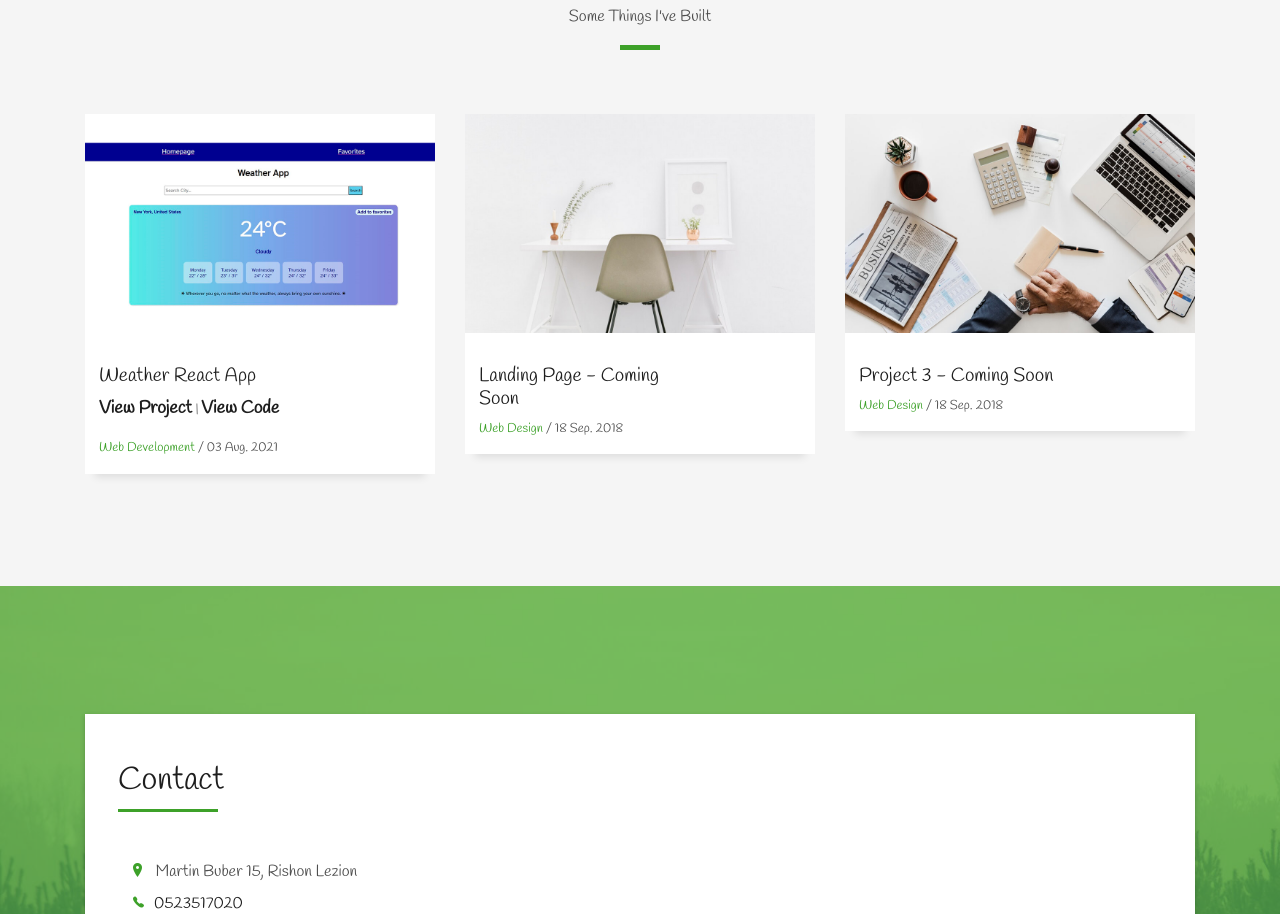
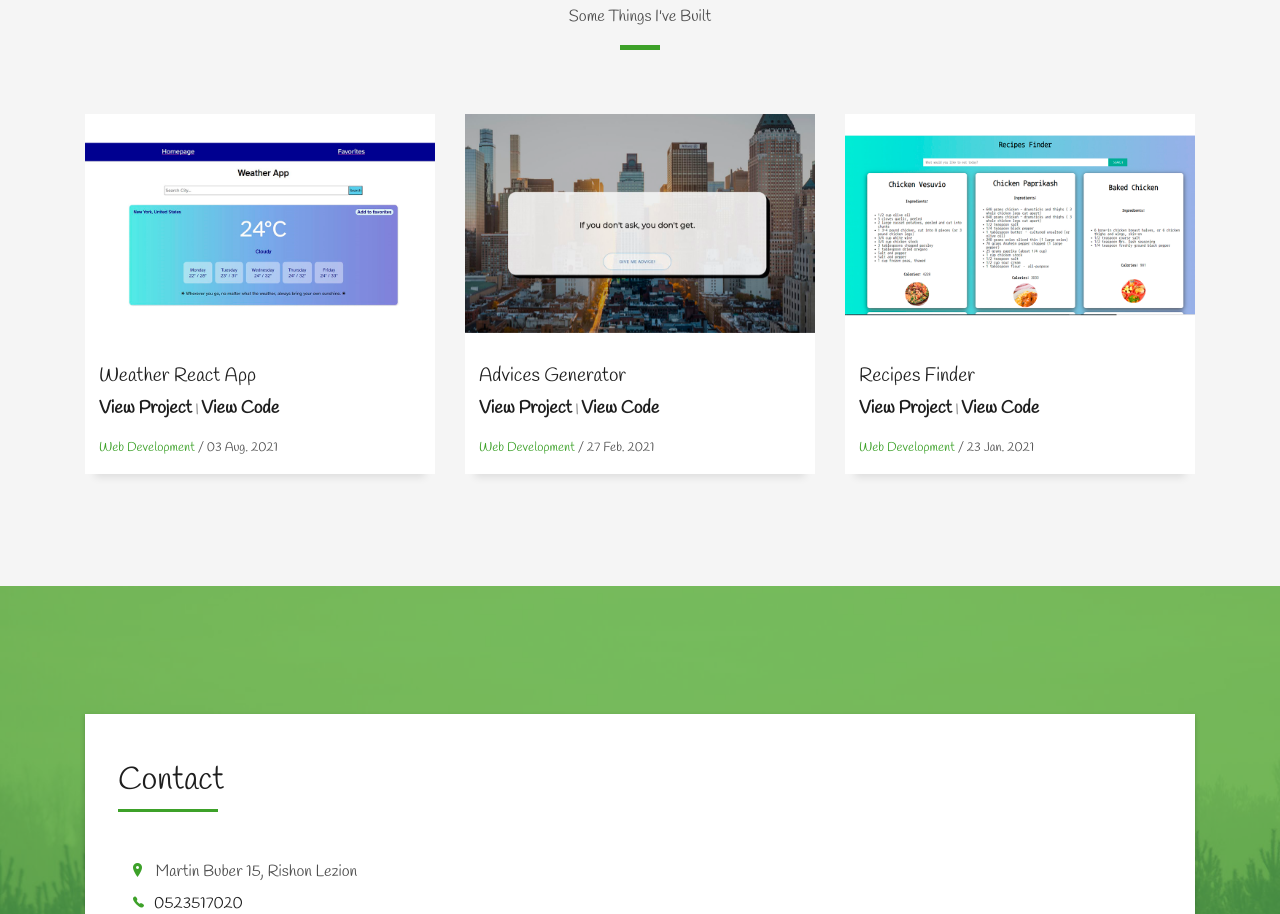
Before and after one commit to Or-Arbel/portfolio, a plain HTML site: page index.html in a window 1280 px wide. Shown: the part 2282-3196 px from the top of the page. Drawn offline with Linux system fonts and the light colour scheme; files whose address does not match are found by name.

Commit message:
updated my projects at 'work'

```diff
--- a/index.html
+++ b/index.html
@@ -289,16 +289,21 @@
         </div>
         <div class="col-md-4">
           <div class="work-box">
-            <a href="img/work-2.jpg" data-lightbox="gallery-mf">
+            <a href="img/work-advices.jpg" data-lightbox="gallery-mf">
               <div class="work-img">
-                <img src="img/work-2.jpg" alt="" class="img-fluid">
+                <img src="img/work-advices.jpg" alt="" class="img-fluid">
               </div>
               <div class="work-content">
                 <div class="row">
                   <div class="col-sm-8">
-                    <h2 class="w-title">Landing Page - Coming Soon</h2>
+                    <h2 class="w-title">Advices Generator</h2>
                     <div class="w-more">
-                      <span class="w-ctegory">Web Design</span> / <span class="w-date">18 Sep. 2018</span>
+                      <p>
+                    <a href="https://or-arbel.github.io/advice-app-react/" target="_blank"><span class="title-s">View Project </span></a>|
+
+                    <a href="https://github.com/Or-Arbel/advice-app-react" target="_blank"><span class="title-s"> View Code</span></a>
+                    </p>
+                      <span class="w-ctegory">Web Development</span> / <span class="w-date">27 Feb. 2021</span>
                     </div>
                   </div>
                   <!-- <div class="col-sm-4">
@@ -313,16 +318,21 @@
         </div>
         <div class="col-md-4">
           <div class="work-box">
-            <a href="img/work-3.jpg" data-lightbox="gallery-mf">
+            <a href="img/work-recipes.jpg" data-lightbox="gallery-mf">
               <div class="work-img">
-                <img src="img/work-3.jpg" alt="" class="img-fluid">
+                <img src="img/work-recipes.jpg" alt="" class="img-fluid">
               </div>
               <div class="work-content">
                 <div class="row">
                   <div class="col-sm-8">
-                    <h2 class="w-title">Project 3 - Coming Soon</h2>
+                    <h2 class="w-title">Recipes Finder</h2>
                     <div class="w-more">
-                      <span class="w-ctegory">Web Design</span> / <span class="w-date">18 Sep. 2018</span>
+                      <p>
+                    <a href="https://or-arbel.github.io/recipes-finder/" target="_blank"><span class="title-s">View Project </span></a>|
+
+                    <a href="https://github.com/Or-Arbel/recipes-finder" target="_blank"><span class="title-s"> View Code</span></a>
+                    </p>
+                      <span class="w-ctegory">Web Development</span> / <span class="w-date">23 Jan. 2021</span>
                     </div>
                   </div>
                   <!-- <div class="col-sm-4">
```
Also changed, not shown: img/work-advices.jpg (added), img/work-recipes.jpg (added).
